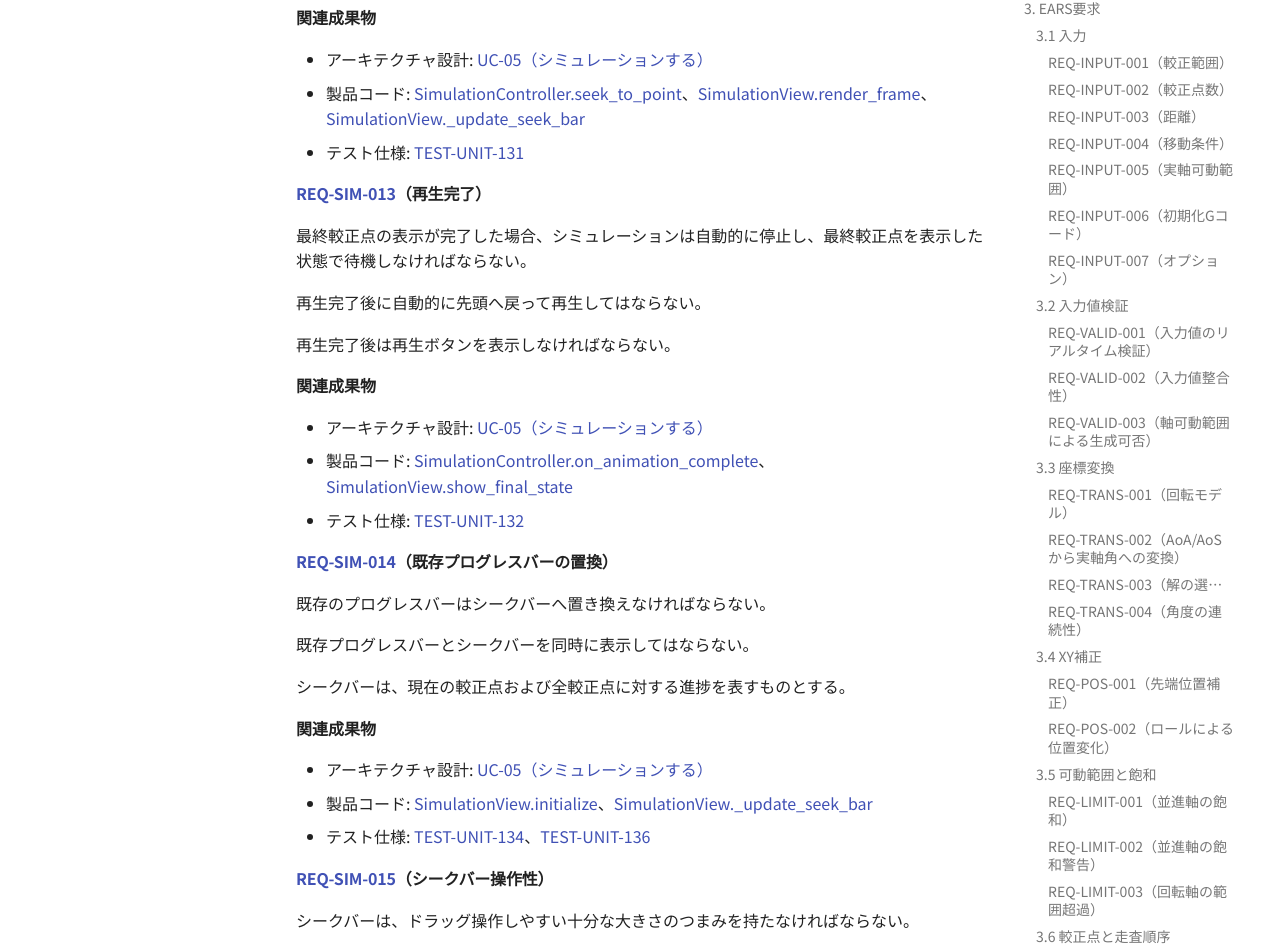
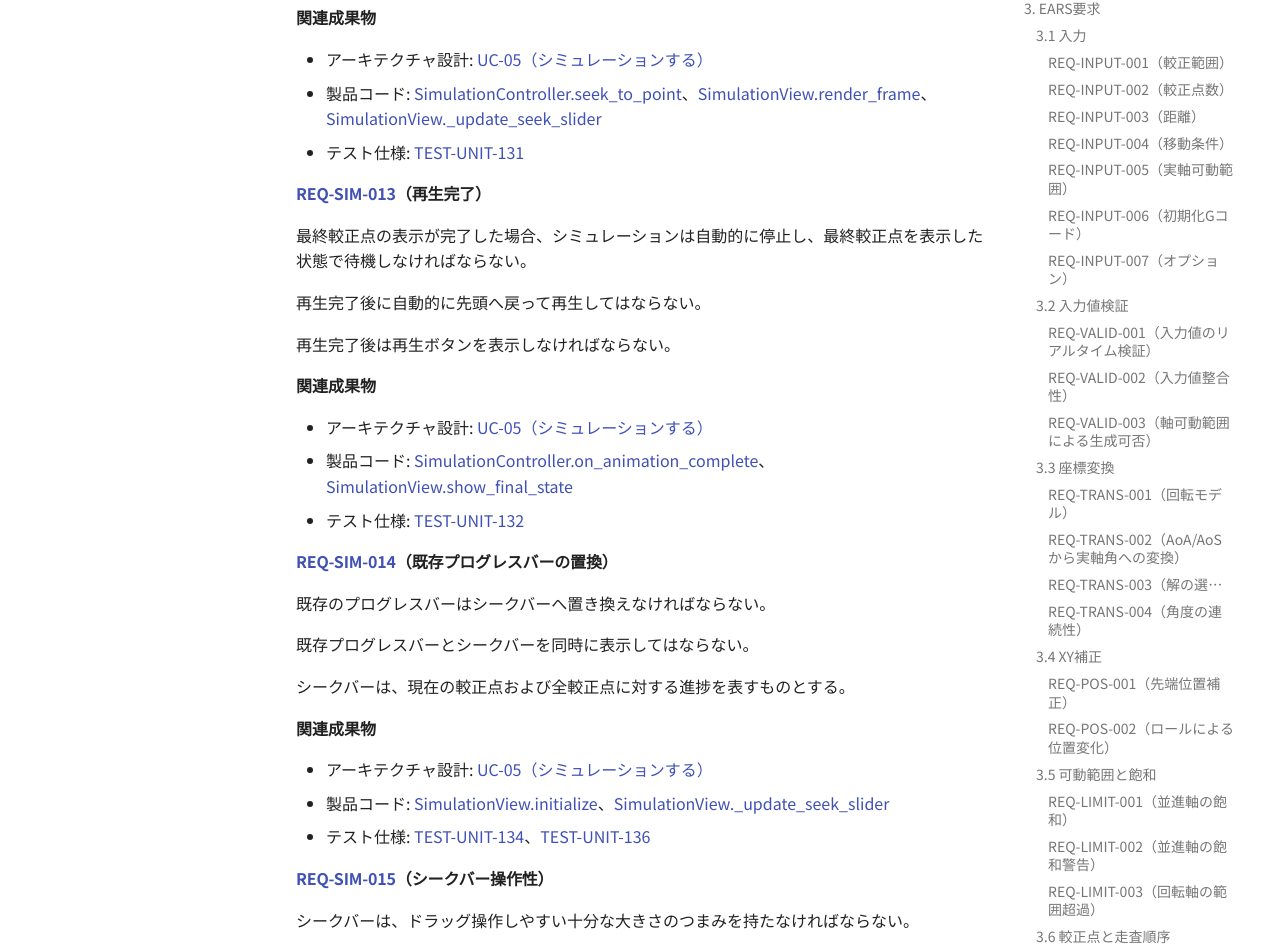
Before and after one commit to Pakfat50/FiveHolePitotTubeCalibration, an MkDocs documentation site: the page built from docs/pitot_calibration_gui_spec.md, in a window 1280 px wide and 1400 px high, scrolled down 15498 px. Shown: the part 154-1099 px from the top of the window. Built offline with MkDocs 1.6.1 and Material for MkDocs 9.7.7, drawn with Linux system fonts in a browser that asks for light colours; comment, search, counter and statistics services are not loaded.

Commit message:
Align seek bar API link with implementation

```diff
--- a/docs/pitot_calibration_gui_spec.md
+++ b/docs/pitot_calibration_gui_spec.md
@@ -564,7 +564,7 @@ Gコードの終了時は、最終較正点に留まるものとし、原点復
 **関連成果物**
 
 - アーキテクチャ設計: [[ARCH:UC-05]]
-- 製品コード: [[API:simulation.SimulationController.seek_to_point]]、[[API:simulation.SimulationView.render_frame]]、[[API:simulation.SimulationView._update_seek_bar]]
+- 製品コード: [[API:simulation.SimulationController.seek_to_point]]、[[API:simulation.SimulationView.render_frame]]、[[API:simulation.SimulationView._update_seek_slider]]
 - テスト仕様: [[TESTSPEC:TEST-UNIT-131]]
 
 #### REQ-SIM-013（再生完了）
@@ -592,7 +592,7 @@ Gコードの終了時は、最終較正点に留まるものとし、原点復
 **関連成果物**
 
 - アーキテクチャ設計: [[ARCH:UC-05]]
-- 製品コード: [[API:simulation.SimulationView.initialize]]、[[API:simulation.SimulationView._update_seek_bar]]
+- 製品コード: [[API:simulation.SimulationView.initialize]]、[[API:simulation.SimulationView._update_seek_slider]]
 - テスト仕様: [[TESTSPEC:TEST-UNIT-134]]、[[TESTSPEC:TEST-UNIT-136]]
 
 #### REQ-SIM-015（シークバー操作性）
```
